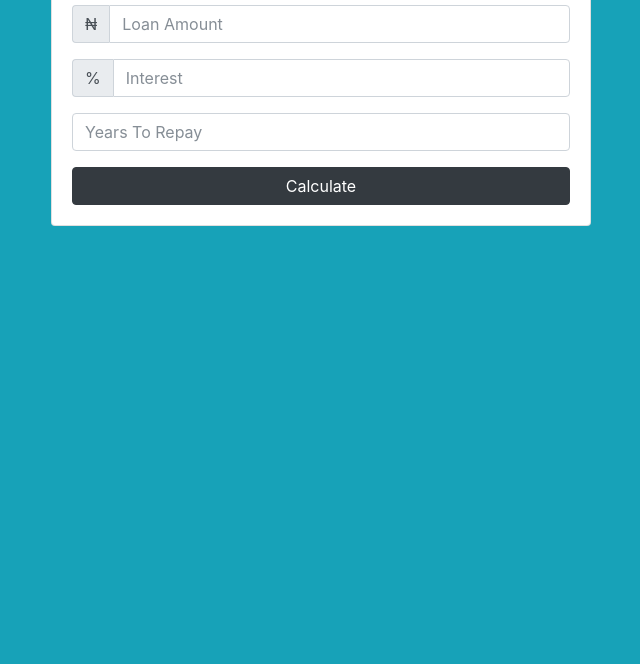
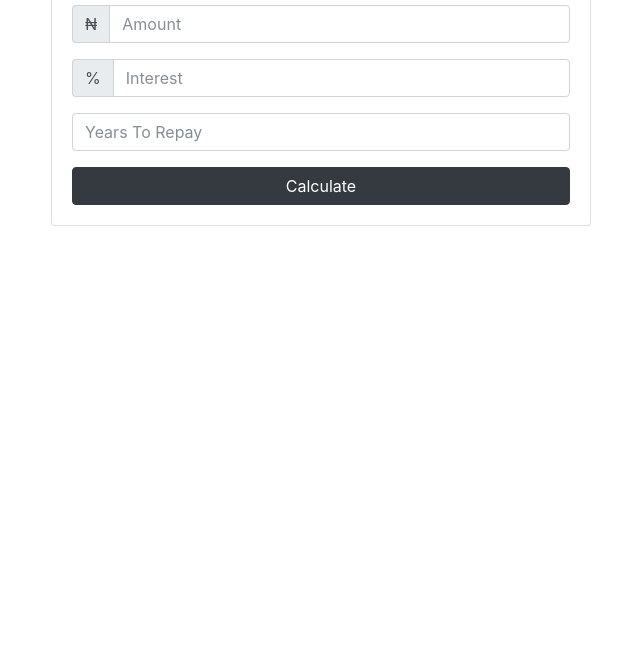
Before and after one commit to akeren/loanapp, a plain HTML site: page index.html in a window 1280 px wide. Shown: the part 136-800 px from the top of the page, without its empty margins (319-959 px from the left). Drawn offline with nearby package versions, Linux system fonts and the light colour scheme.

```diff
--- a/index.html
+++ b/index.html
@@ -12,7 +12,7 @@
     <link rel="stylesheet" href="./style.css">
 </head>
 
-<body class="bg-info">
+<body>
     <div class="container">
         <div class="row">
             <div class="col-md-6 mx-auto">
@@ -22,7 +22,7 @@
                         <div class="form-group">
                             <div class="input-group">
                                 <span class="input-group-addon">&#8358;</span>
-                                <input type="number" class="form-control" id="amount" placeholder="Loan Amount">
+                                <input type="number" class="form-control" id="amount" placeholder="Amount">
                             </div>
                         </div>
                         <div class="form-group">
```
Also changed, not shown: 1 other file.
